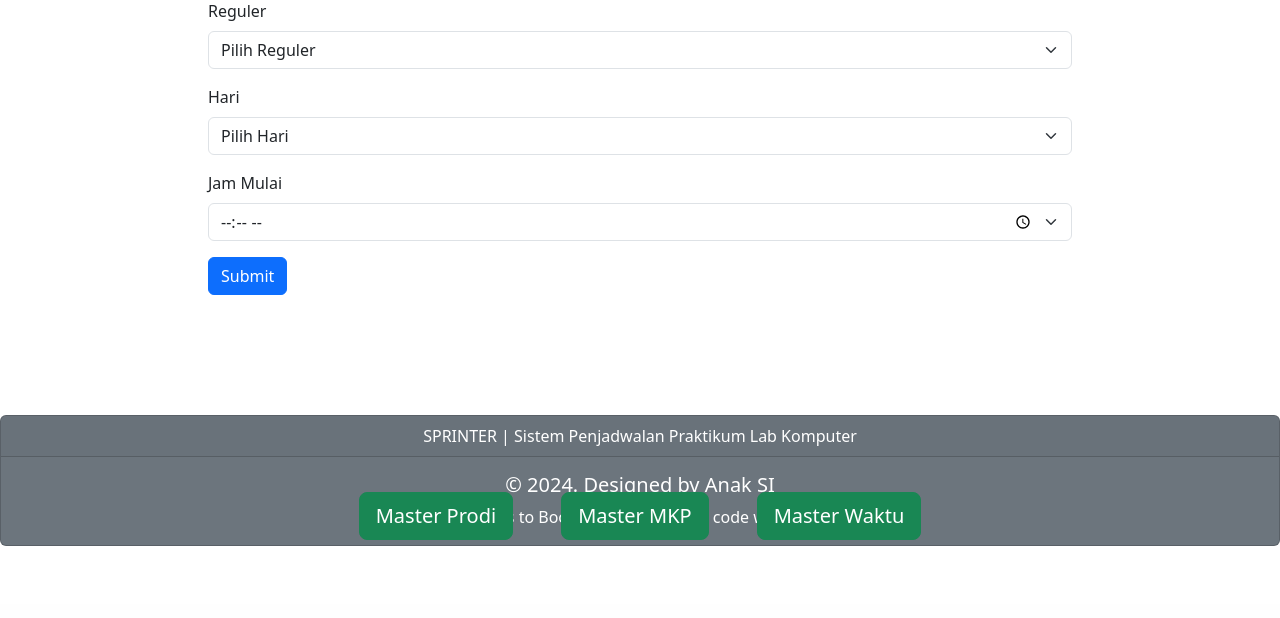
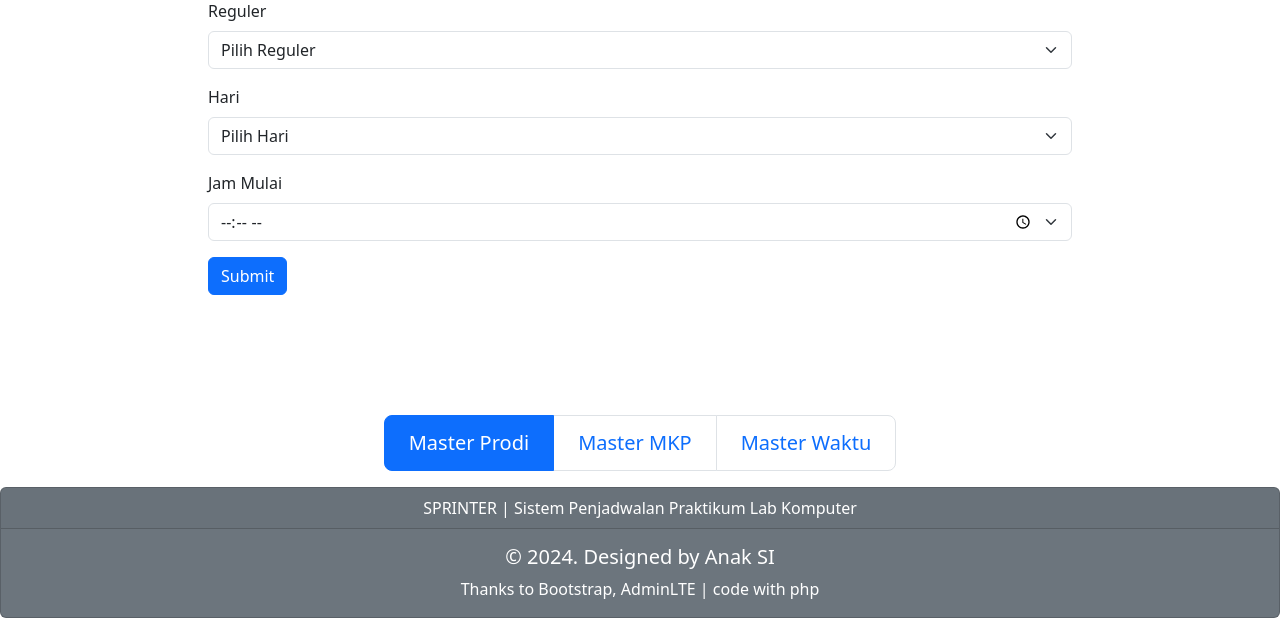
Before and after one commit to Achild29/SPRINTER, a PHP site: page /waktu.php in a window 1280 px wide. Shown: the part 196-814 px from the top of the page. Before the commit the page ends 742 px from the top, so only its background shows below. Run offline with PHP 8.4, Linux system fonts and the light colour scheme; the visitor is signed in with stand-in values (Sample User, id 1).

Commit message:
benerin typo di tombol arah ke waktu

```diff
--- a/SPRINTER/mkp.php
+++ b/SPRINTER/mkp.php
@@ -146,7 +146,7 @@
                     <span class="page-link">Master MKP</span>
                 </li>
                 <li class="page-item">
-                    <a class="page-link" href="waktup=.php">Master Waktu</a>
+                    <a class="page-link" href="waktu.php">Master Waktu</a>
                 </li>
             </ul>
         </nav>
--- a/SPRINTER/prodi.php
+++ b/SPRINTER/prodi.php
@@ -127,8 +127,6 @@
             </div>
         </div>
     <!-- end of Master Prodi -->
-    <!-- <br><br><br> -->
-
     <!-- page navigation -->
         <nav aria-label="page-nav">
             <ul class="pagination pagination-lg justify-content-center">
@@ -139,7 +137,7 @@
                     <a class="page-link" href="mkp.php">Master MKP</a>
                 </li>
                 <li class="page-item">
-                    <a class="page-link" href="waktup=.php">Master Waktu</a>
+                    <a class="page-link" href="waktu.php">Master Waktu</a>
                 </li>
             </ul>
         </nav>
--- a/SPRINTER/waktu.php
+++ b/SPRINTER/waktu.php
@@ -141,11 +141,6 @@
     <!-- end of Banner -->
 
     <!-- WAKTU -->
-            <div class="carousel-indicators gap-5 p-5">
-                <a href="prodi.php#PRODI" class="btn btn-success btn-lg">Master Prodi</a>
-                <a href="mkp.php#MKP" class="btn btn-success btn-lg">Master MKP</a>
-                <a href="waktu.php#WAKTU" class="btn btn-success btn-lg">Master Waktu</a>
-            </div>
         <div class="container-fluid w-75 p-5">
 
             <div id="WAKTU" class="">
@@ -181,6 +176,26 @@
         </div>
     <!-- end of WAKTU -->
     <br><br><br>
+
+
+    <!-- <br><br><br> -->
+
+    <!-- page navigation -->
+    <nav aria-label="page-nav">
+            <ul class="pagination pagination-lg justify-content-center">
+                <li class="page-item active" aria-current="page">
+                    <span class="page-link">Master Prodi</span>
+                </li>
+                <li class="page-item">
+                    <a class="page-link" href="mkp.php">Master MKP</a>
+                </li>
+                <li class="page-item">
+                    <a class="page-link" href="waktu.php">Master Waktu</a>
+                </li>
+            </ul>
+        </nav>
+    <!-- end of page navigation -->
+
     <!-- Footer -->
         <div class="card text-bg-secondary text-center ">
             <div class="card-header">
```
